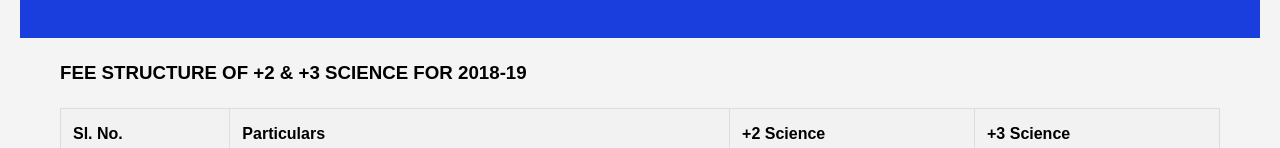
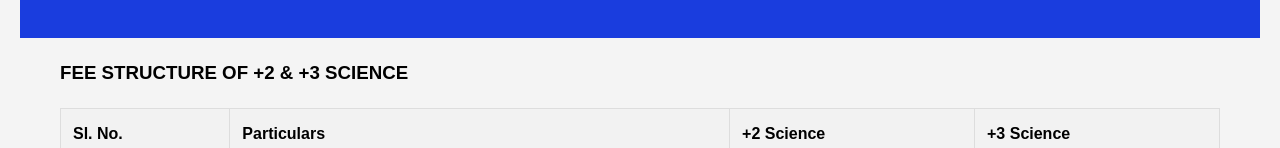
Before and after one commit to Sumit-DevX/College-Website-Project, a plain HTML site: page fee_structure.html in a window 1280 px wide. Shown: the part 386-534 px from the top of the page. Drawn offline with nearby package versions, Linux system fonts and the light colour scheme.

Commit message:
fee_structure.html

```diff
--- a/fee_structure.html
+++ b/fee_structure.html
@@ -48,7 +48,7 @@
       <h1>Fee Structure</h1>
     </div>
     <div class="structure_container">
-      <h3>FEE STRUCTURE OF +2 & +3 SCIENCE FOR 2018-19</h3>
+      <h3>FEE STRUCTURE OF +2 & +3 SCIENCE</h3>
       <table>
         <thead>
           <tr>
```
